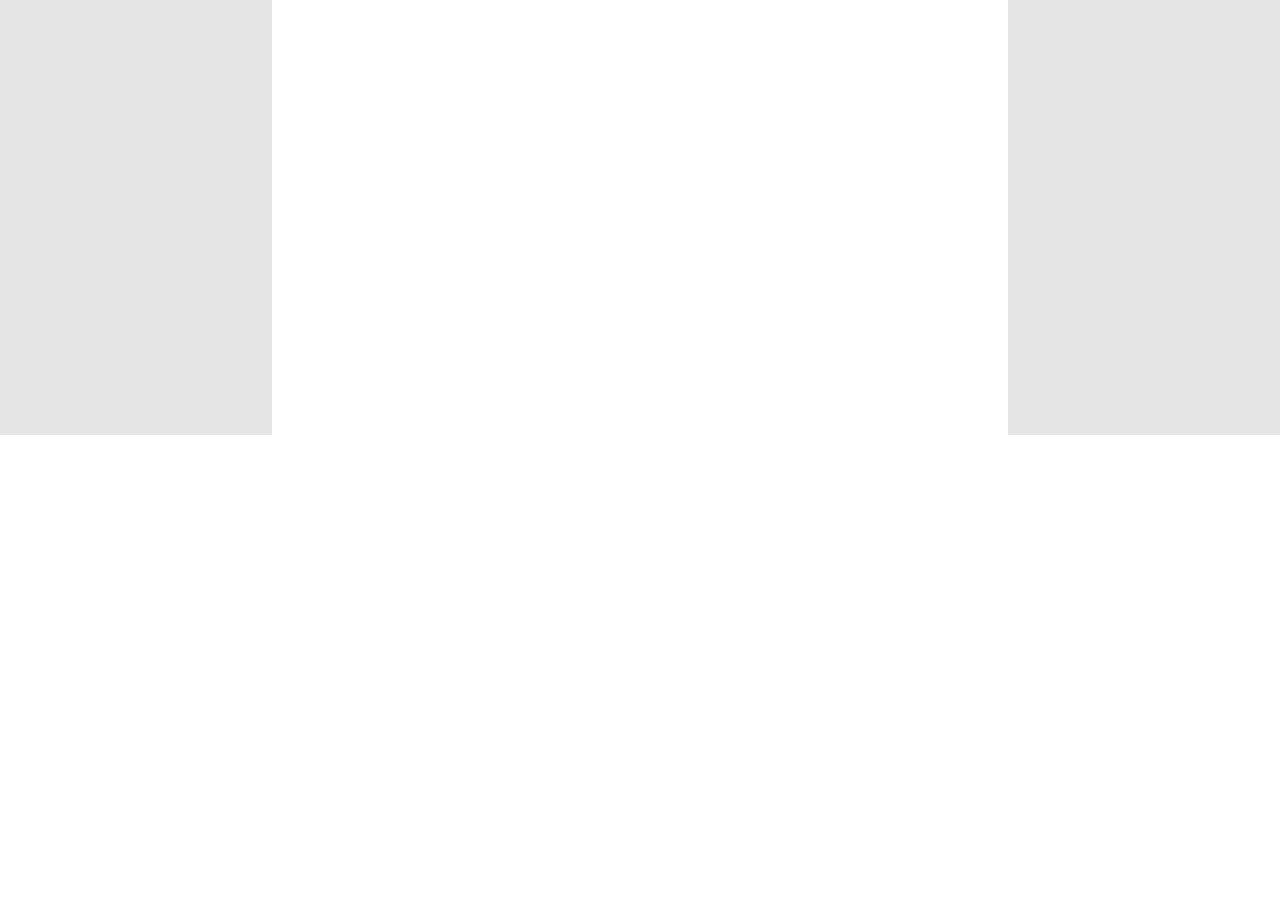
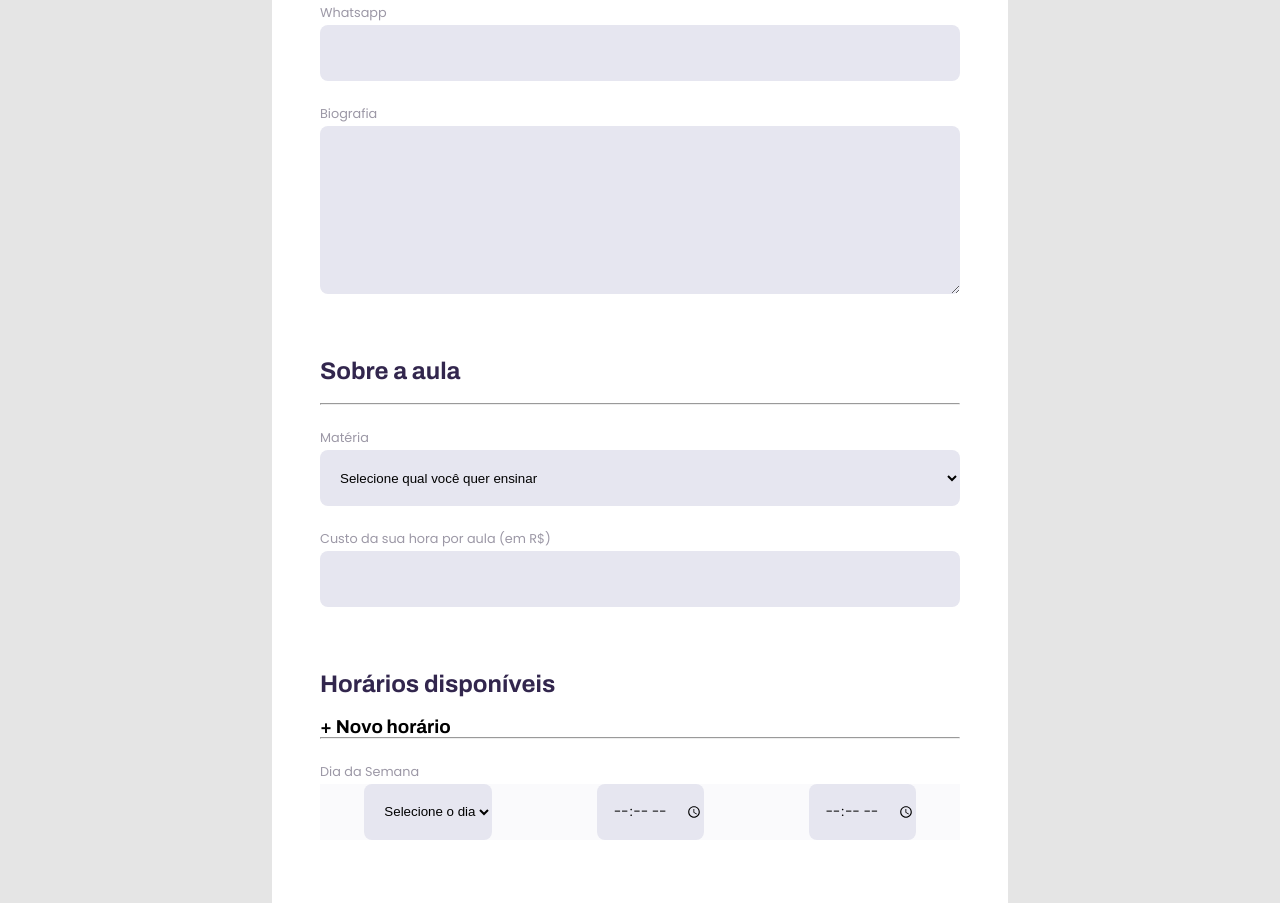
Before and after one commit to pedrolucazx/Proffy, a Next.js app: page /FormProffy in a window 1280 px wide. Shown: the part 640-1543 px from the top of the page. Before the commit the page ends 1075 px from the top, so only its background shows below. Built offline with nearby package versions, Linux system fonts and the light colour scheme.

Commit message:
feat: styles form page

```diff
--- a/pages/FormProffy.jsx
+++ b/pages/FormProffy.jsx
@@ -15,18 +15,78 @@ export default function FormProffy() {
           <img src="/Proffy.svg" alt="" />
         </div>
 
-        <div className={styles.headerText}>
-          <h1>Que incrível que você <br /> quer dar aulas.</h1>
-          <span> O primeiro passo, é preencher esse <br /> formulário de inscrição</span>
-        </div>
       </header>
       <main>
         <section className={styles.containerForm}>
+
+          <div className={styles.headerText}>
+            <h1>Que incrível que você <br /> quer dar aulas.</h1>
+            <span> O primeiro passo, é preencher esse <br /> formulário de inscrição</span>
+          </div>
+
           <form action="" >
-            <h2>Seus dados</h2>
-            <hr />
+
+            <div className={styles.data}>
+              <h2>Seus dados</h2>
+              <hr />
+              <label>Nome completo</label>
+              <input type="text" id="name" />
+              <label>Link da sua foto (comece com //http)</label>
+              <input type="url" id="photo" />
+              <label>Whatsapp</label>
+              <input type="tel" id="whatsapp" />
+              <label htmlFor="">Biografia</label>
+              <textarea id="bio"></textarea>
+            </div>
+
+            <div className={styles.class}>
+              <h2>Sobre a aula</h2>
+              <hr />
+              <label>Matéria</label>
+              <select id="materia">
+                <option value="" selected disabled>Selecione qual você quer ensinar</option>
+                <option value="artes">Artes</option>
+                <option value="biologia">Biologia</option>
+                <option value="ciencias">Ciências</option>
+                <option value="educacao_fisica">Educação Física</option>
+                <option value="fisica">Física</option>
+                <option value="geografia">Geografia</option>
+                <option value="historia">História</option>
+                <option value="matematica">Matemática</option>
+                <option value="portugues">Português</option>
+                <option value="quimica">Química</option>
+              </select>
+              <label> Custo da sua hora por aula (em R$)</label>
+              <input type="number" />
+            </div>
+
+            <div className={styles.schedules}>
+              <h2>Horários disponíveis</h2>
+              <h3>+ Novo horário</h3>
+              <hr />
+              <label>Dia da Semana</label>
+              <div className={styles.week}>
+                <select>
+                  <option value="" selected disabled> Selecione o dia</option>
+                  <option value="segunda">Segunda</option>
+                  <option value="terça">Terça</option>
+                  <option value="quarta">Quarta</option>
+                  <option value="quinta">Quinta</option>
+                  <option value="sexta">Sexta</option>
+                </select>
+                <input type="time" id="das"/>
+                <input type="time" id="ate"/>
+              </div>
+            </div>
+
+            <div className={styles.submit}>
+              <img src="/Atenção.svg" alt="" />
+              <span>Importante! <br /> Preencha todos os dados</span>
+              <button type="submit">Salvar cadastro</button>
+            </div>
 
           </form>
+
         </section>
       </main>
     </>
--- a/styles/FormProffy.module.css
+++ b/styles/FormProffy.module.css
@@ -1,3 +1,4 @@
+/* general styles header  */
 .header{
   background: var(--main-color);
   padding-bottom: 5rem;
@@ -23,7 +24,6 @@
   gap: 1rem;
   justify-content: center;
   text-align: left;
-  margin-left: 16rem;
 }
 
 .headerText h1{
@@ -37,16 +37,99 @@
   font-size: 1rem;
   font-weight: 400;
 }
-
+/* general styles form */
 .containerForm{
   display: flex;
-  justify-content: center;
+  flex-direction: column;
   background-color: #E5E5E5;
-  height: 100vh;
+  height: 100%;
+  align-items: center;
+  gap: 3rem;
 }
 
 .containerForm form{
   width: 46rem;
+  background: #FFFFFF;
+  display: flex;
+  flex-direction: column;
+  padding: 3rem;
+  border-radius: 0.5rem;
+}
 
-  background: #FFFFFF;
+.containerForm h2{
+  color: #32264D;
+  margin-bottom: 1.2rem;
 }
+
+.containerForm form label{
+  color: #9C98A6;
+  font-size:0.8rem;
+  font-weight: 400;
+  margin-bottom: 3px;
+  margin-top: 1.5rem;
+}
+
+.containerForm form input{
+  border: 1px;
+  background:#E6E6F0;
+  border-radius: 0.5rem;
+  height: 3.5rem;
+  padding-left: 1rem;
+}
+
+.containerForm form textarea{
+  border: 1px;
+  background:#E6E6F0;
+  height: 10.5rem;
+  border-radius: 0.5rem;
+  padding-left: 1rem;
+}
+
+.containerForm form select{
+  border: 1px;
+  background:#E6E6F0;
+  height: 3.5rem;
+  border-radius: 0.5rem;
+  padding-left: 1rem;
+}
+
+.containerForm form div{
+  display: flex;
+  flex-direction: column;
+  margin-bottom: 4rem;
+}
+
+/* style schedules */
+.schedules{
+  display: flex;
+  justify-content: space-between;
+}
+.schedules .week{
+  display: flex;
+  flex-direction: row;
+  justify-content: space-around;
+}
+
+
+/* style Warning */
+.containerForm form div:last-child{
+  background: #FAFAFC;
+  display: flex;
+  flex-direction: row;
+  align-items: center;
+  width: 100%;
+  height: 100%;
+  gap: 1rem;
+  margin-bottom: 0;
+}
+
+.submit button{
+  background: #04D361;
+  color: #FFFFFF;
+  border: none;
+  text-align: center;
+  padding: 1rem 3rem 1rem 3rem;
+  border-radius: 0.5rem;
+  cursor: pointer;
+  margin-left: 10rem;
+}
--- a/styles/Home.module.css
+++ b/styles/Home.module.css
@@ -70,6 +70,7 @@
   background: #04BF58;
 }
 
+/* settings ilutação */
 .ilusta{
   display: flex;
   flex-direction: column;
--- a/styles/globals.css
+++ b/styles/globals.css
@@ -4,9 +4,12 @@
 
 *{margin:  0; padding: 0; box-sizing: border-box;}
 
-p, span, input, textarea{
+p, span, input, textarea,label,option{
   font-family: 'Poppins', sans-serif;
 }
 h1,h2,h3, button{
   font-family: 'Archivo', sans-serif;
 }
+
+input[type=number]::-webkit-inner-spin-button {-webkit-appearance: none;}
+input[type=number] {-moz-appearance: textfield;appearance: textfield;}
```
Also changed, not shown: pages/index.jsx (+0 -7 lines), public/Atenção.svg (added).
